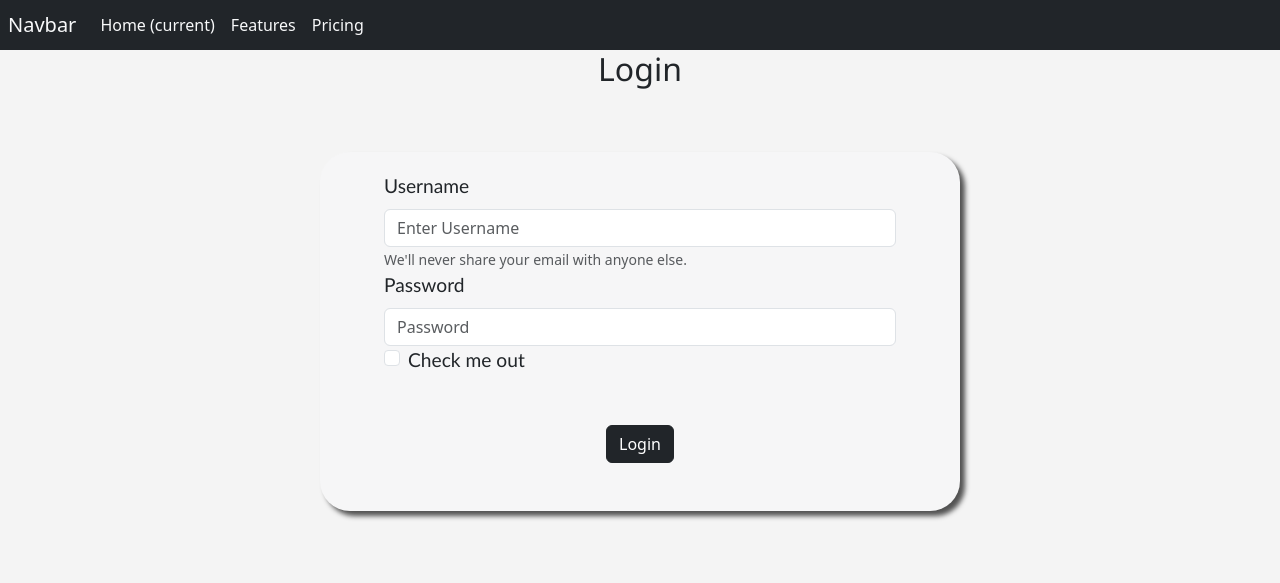
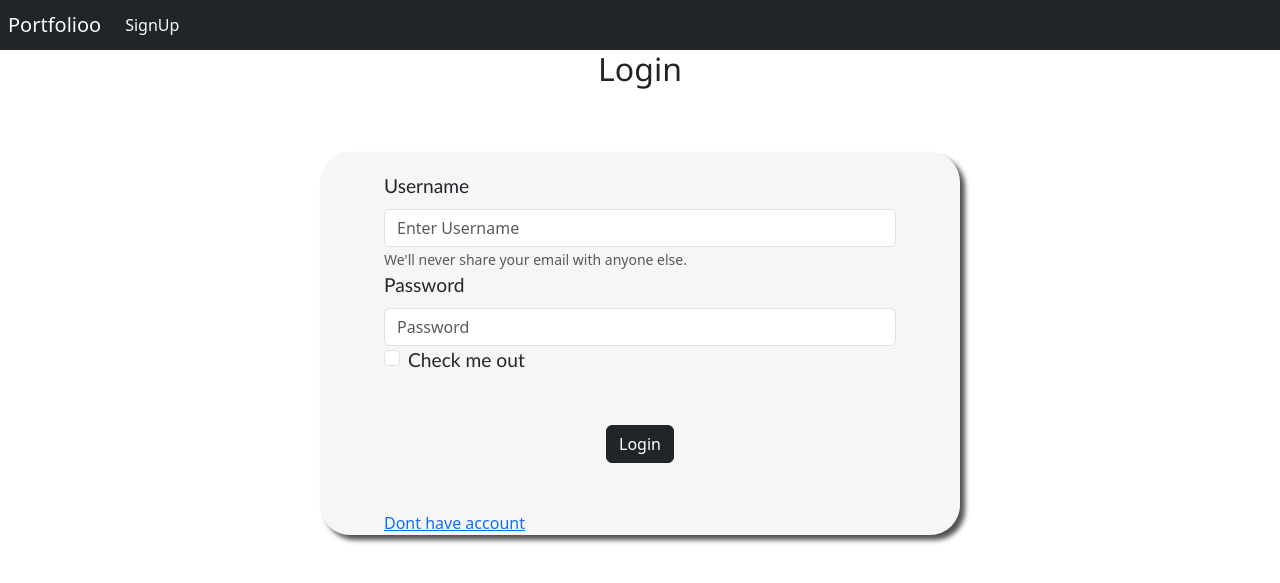
Before and after one commit to 4TechSadiq/portFoolioo, a Django app: page /login/ in a window 1280 px wide. Shown: the top 583 px of the page. Run offline with Django 5.2, Linux system fonts and the light colour scheme.

Commit message:
Update login.html

```diff
--- a/templates/user/login.html
+++ b/templates/user/login.html
@@ -9,7 +9,7 @@
     <style>
         body{
             margin: 0;
-            background-color: rgb(244, 244, 244);
+            background-color: rgb(255, 255, 255);
         }
         nav{
             width: 100%;
@@ -43,20 +43,14 @@
 </head>
 <body>
     <nav class="navbar navbar-expand-lg navbar-light bg-dark text-white p-2">
-        <a class="navbar-brand text-light" href="#">Navbar</a>
+        <a class="navbar-brand text-light" href="#">Portfolioo</a>
         <button class="navbar-toggler" type="button" data-toggle="collapse" data-target="#navbarNav" aria-controls="navbarNav" aria-expanded="false" aria-label="Toggle navigation">
           <span class="navbar-toggler-icon"></span>
         </button>
         <div class="collapse navbar-collapse" id="navbarNav">
           <ul class="navbar-nav">
             <li class="nav-item active">
-              <a class="nav-link text-light" href="#">Home <span class="sr-only">(current)</span></a>
-            </li>
-            <li class="nav-item">
-              <a class="nav-link text-light" href="#">Features</a>
-            </li>
-            <li class="nav-item">
-              <a class="nav-link text-light" href="#">Pricing</a>
+              <a class="nav-link text-light" href="{% url 'signup' %}">SignUp</a>
             </li>
           </ul>
         </div>
@@ -79,9 +73,11 @@
               <label class="form-check-label" for="exampleCheck1">Check me out</label>
             </div>
             {{error}}
+
             <div class="d-flex justify-content-center">
                 <button type="submit" class="btn btn-md align-item-center btn-dark mb-5 mt-5">Login</button>
             </div>
+            <a href="{% url 'signup' %}" class="text-center">Dont have account</a>
           </form>
     </div>
 </body>
```
